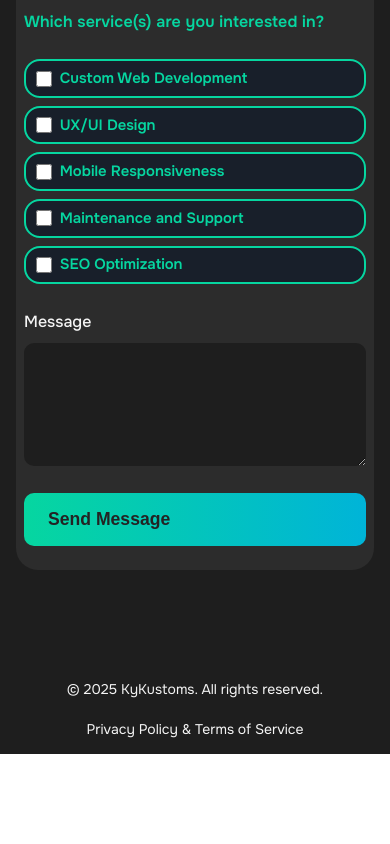
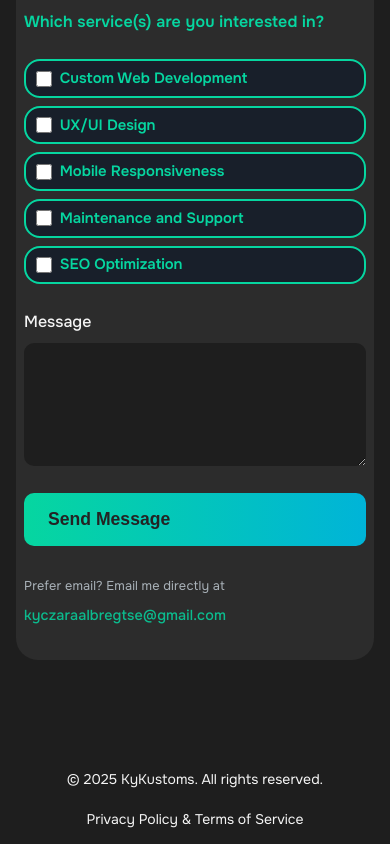
Before and after one commit to kaalbregtse/KyKustoms, a React (Create React App) app: page /contact in a window 390 px wide. Shown: the part 412-1256 px from the top of the page. Before the commit the page ends 1166 px from the top, so only its background shows below. Built offline with nearby package versions, Linux system fonts and the light colour scheme.

Commit message:
email fixes, added grace testomonial, and fixed hero section verbiage

```diff
--- a/src/components/banners/hero-section.jsx
+++ b/src/components/banners/hero-section.jsx
@@ -6,7 +6,7 @@ export default function HeroSection() {
             <span className="section-gradient" aria-hidden="true"></span>
             <div>
                 <h1>
-                    Inspiring brands <span className="hero-highlight">through digital.</span>
+                    Inspiring brands <span className="hero-highlight">through digital mediums.</span>
                 </h1>
                 <p>Freelance web development & design by Kyczar. </p>
                 <a href="/contact">
--- a/src/components/global/contact-form.css
+++ b/src/components/global/contact-form.css
@@ -196,6 +196,34 @@
     font-weight: 600;
 }
 
+.contact-direct-email {
+    margin-top: 1rem;
+    font-size: 0.8rem;
+    color: #bfc9d1;
+    text-align: left;
+    opacity: 0.85;
+    letter-spacing: 0.01em;
+}
+
+.contact-direct-email-link {
+    color: var(--green, #06D6A0);
+    font-size: 0.9rem;
+    padding-left: 0;
+    text-decoration: none;
+    font-weight: 500;
+    transition: text-decoration 0.15s;
+    opacity: 1;
+    background: none;
+}
+
+.contact-direct-email-link:hover,
+.contact-direct-email-link:focus {
+    text-decoration: underline;
+    color: var(--green, #06D6A0);
+    background-color: transparent;
+    transform: scale(1);
+}
+
 /* Responsive */
 @media (max-width: 1000px) {
     .contact-container {
@@ -219,4 +247,8 @@
         flex-direction: column;
         gap: 1rem;
     }
+
+    .contact-direct-email {
+        margin-top: 2rem;
+    }
 }
--- a/src/components/global/contact-form.jsx
+++ b/src/components/global/contact-form.jsx
@@ -117,6 +117,12 @@ export default function ContactForm() {
                     {status.success && <div className="contact-success">{status.success}</div>}
                     {status.error && <div className="contact-error">{status.error}</div>}
                 </form>
+                <div className="contact-direct-email">
+                    <span>Prefer email?  Email me directly at</span>{" "}
+                    <a href="mailto:kyczaraalbregtse@gmail.com" className="contact-direct-email-link">
+                        kyczaraalbregtse@gmail.com
+                    </a>
+                </div>
             </div>
         </section>
     );
--- a/src/components/informative/testomonials.css
+++ b/src/components/informative/testomonials.css
@@ -94,7 +94,7 @@
 @media (max-width: 900px) {
     .testimonials-list {
         align-items: center;
-        flex-wrap: nowrap;
+        flex-wrap: wrap;
         gap: 1.5rem;
     }
     .testimonial-card {
--- a/src/components/informative/testomonials.jsx
+++ b/src/components/informative/testomonials.jsx
@@ -6,14 +6,21 @@ const testimonials = [
         company: "Rising Tide Learning LLC",
         text: "Kyczar delivered a platform that exceeded our expectations. The process was smooth, and the results speak for themselves!",
     },
+    {
+        name: "Grace M.",
+        company: "Independent Swim Coach",
+        text: "Working with Kyczar was a game-changer for my clients. The website beautiful, functional and user-friendly.",
+    }
 ];
 
 export default function Testimonials() {
     return (
         <section className="testimonials-section" id="testimonials">
-            {/* Top SVG wave */}
+            {/* Top SVG wave, flipped horizontally */}
             <svg className="testimonials-wave" viewBox="0 0 1440 100" preserveAspectRatio="none" aria-hidden="true">
-                <path d="M0,100 C480,0 960,100 1440,0 L1440,0 L0,0 Z" fill="var(--charcoal)" />
+                <g transform="scale(-1,1) translate(-1440,0)">
+                    <path d="M0,100 C480,0 960,100 1440,0 L1440,0 L0,0 Z" fill="var(--charcoal)" />
+                </g>
             </svg>
             <div className="testimonials-bg" aria-hidden="true"></div>
             <div className="testimonials-container">
```
